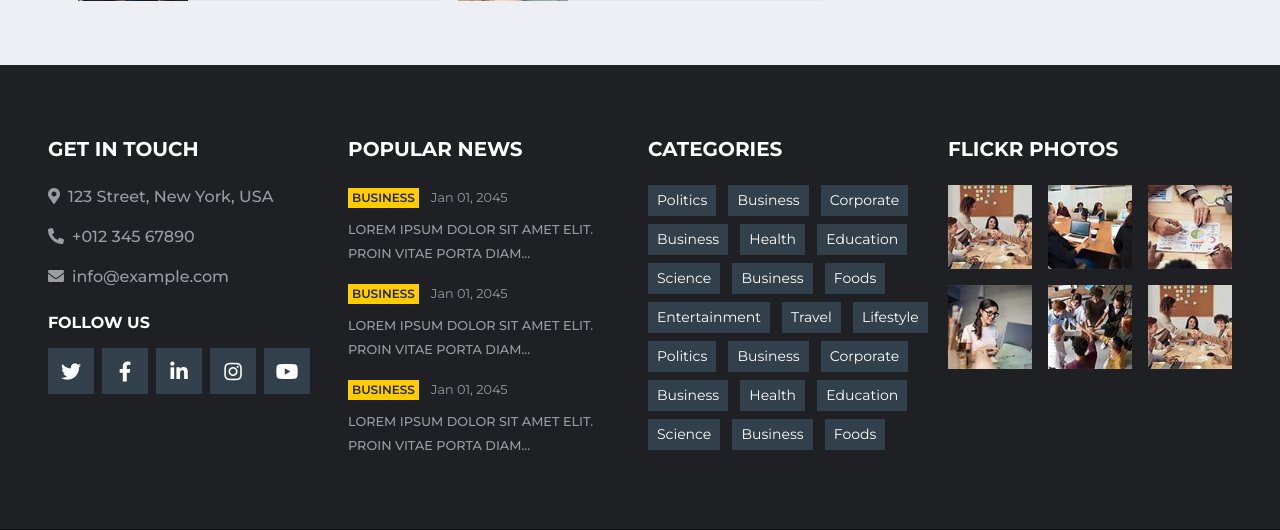
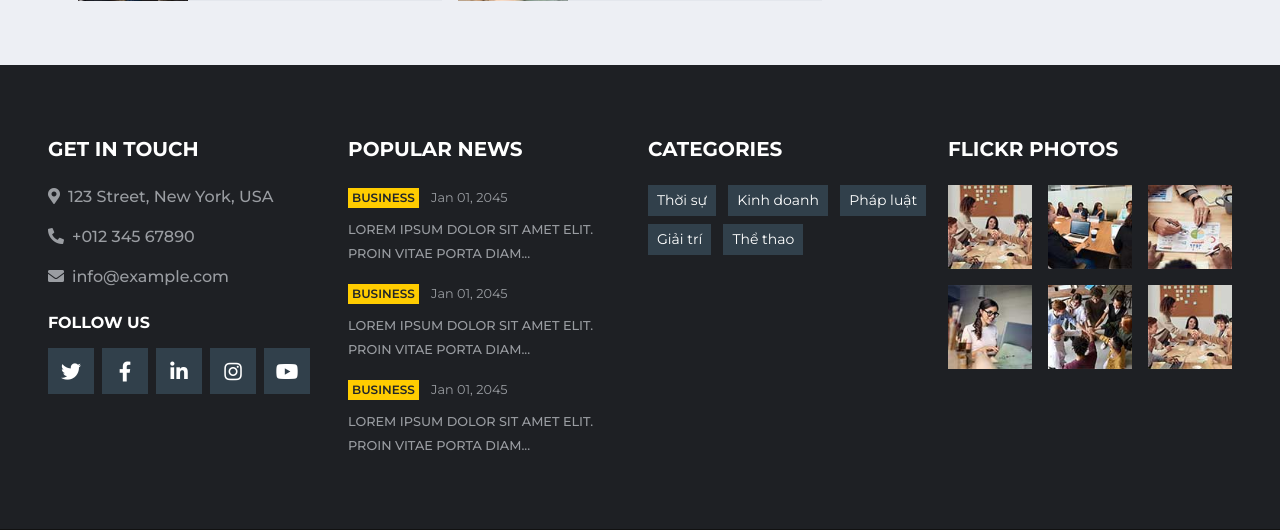
Before and after one commit to VanTrong280803/BE1, a PHP site: page / in a window 1280 px wide. Shown: the part 3194-3724 px from the top of the page. Run offline with PHP 8.4, Linux system fonts and the light colour scheme; data comes from the database, SQL or seed files in the repository.

Commit message:
header and footer

```diff
--- /dev/null
+++ b/config.php
@@ -0,0 +1,13 @@
+<?php
+/** The name of the database*/
+define( 'DB_NAME', 'news' );
+/** MySQL database username */
+define( 'DB_USER', 'root' );
+/** MySQL database password */
+define( 'DB_PASSWORD', '' );
+/** MySQL hostname */
+define( 'DB_HOST', 'localhost' );
+/** port number of DB */
+define( 'PORT', 3306);
+/** Database Charset to use in creating database tables. */
+define( 'DB_CHARSET', 'utf8' );
--- a/footer.php
+++ b/footer.php
@@ -1,4 +1,4 @@
- <!-- Footer Start -->
+
  <div class="container-fluid bg-dark pt-5 px-sm-3 px-md-5 mt-5">
         <div class="row py-4">
             <div class="col-lg-3 col-md-6 mb-5">
@@ -42,27 +42,11 @@
             <div class="col-lg-3 col-md-6 mb-5">
                 <h5 class="mb-4 text-white text-uppercase font-weight-bold">Categories</h5>
                 <div class="m-n1">
-                    <a href="" class="btn btn-sm btn-secondary m-1">Politics</a>
-                    <a href="" class="btn btn-sm btn-secondary m-1">Business</a>
-                    <a href="" class="btn btn-sm btn-secondary m-1">Corporate</a>
-                    <a href="" class="btn btn-sm btn-secondary m-1">Business</a>
-                    <a href="" class="btn btn-sm btn-secondary m-1">Health</a>
-                    <a href="" class="btn btn-sm btn-secondary m-1">Education</a>
-                    <a href="" class="btn btn-sm btn-secondary m-1">Science</a>
-                    <a href="" class="btn btn-sm btn-secondary m-1">Business</a>
-                    <a href="" class="btn btn-sm btn-secondary m-1">Foods</a>
-                    <a href="" class="btn btn-sm btn-secondary m-1">Entertainment</a>
-                    <a href="" class="btn btn-sm btn-secondary m-1">Travel</a>
-                    <a href="" class="btn btn-sm btn-secondary m-1">Lifestyle</a>
-                    <a href="" class="btn btn-sm btn-secondary m-1">Politics</a>
-                    <a href="" class="btn btn-sm btn-secondary m-1">Business</a>
-                    <a href="" class="btn btn-sm btn-secondary m-1">Corporate</a>
-                    <a href="" class="btn btn-sm btn-secondary m-1">Business</a>
-                    <a href="" class="btn btn-sm btn-secondary m-1">Health</a>
-                    <a href="" class="btn btn-sm btn-secondary m-1">Education</a>
-                    <a href="" class="btn btn-sm btn-secondary m-1">Science</a>
-                    <a href="" class="btn btn-sm btn-secondary m-1">Business</a>
-                    <a href="" class="btn btn-sm btn-secondary m-1">Foods</a>
+                    <?php
+                    foreach($getAllCate as $key=>$value):
+                    ?>
+                    <a href="" class="btn btn-sm btn-secondary m-1"><?php echo $value['name']?></a>
+                    <?php endforeach ?>
                 </div>
             </div>
             <div class="col-lg-3 col-md-6 mb-5">
--- /dev/null
+++ b/models/category.php
@@ -0,0 +1,13 @@
+<?php
+require_once "models/db.php";
+class Category extends Db
+{
+    public function getAllCate()
+    {
+        $sql = self::$connection->prepare("SELECT * FROM `categories`");
+        $sql->execute();
+        $items = array();
+        $items = $sql->get_result()->fetch_all(MYSQLI_ASSOC);
+        return $items;
+    }
+}
--- /dev/null
+++ b/models/db.php
@@ -0,0 +1,13 @@
+<?php
+class Db
+{
+    public static $connection;
+    public function __construct()
+    {
+        if (!self::$connection) {
+            self::$connection = new mysqli(DB_HOST, DB_USER, DB_PASSWORD, DB_NAME, PORT);
+            self::$connection->set_charset(DB_CHARSET);
+        }
+        return self::$connection;
+    }
+}
--- /dev/null
+++ b/models/item.php
@@ -0,0 +1,12 @@
+<?php
+class Item extends Db
+{
+    public function getAllItem()
+    {
+        $sql = self::$connection->prepare("SELECT * FROM `items`");
+        $sql->execute();
+        $items = array();
+        $items = $sql->get_result()->fetch_all(MYSQLI_ASSOC);
+        return $items;
+    }
+}
```
Also changed, not shown: header.php (+15 -11 lines), models/user.php (added).
